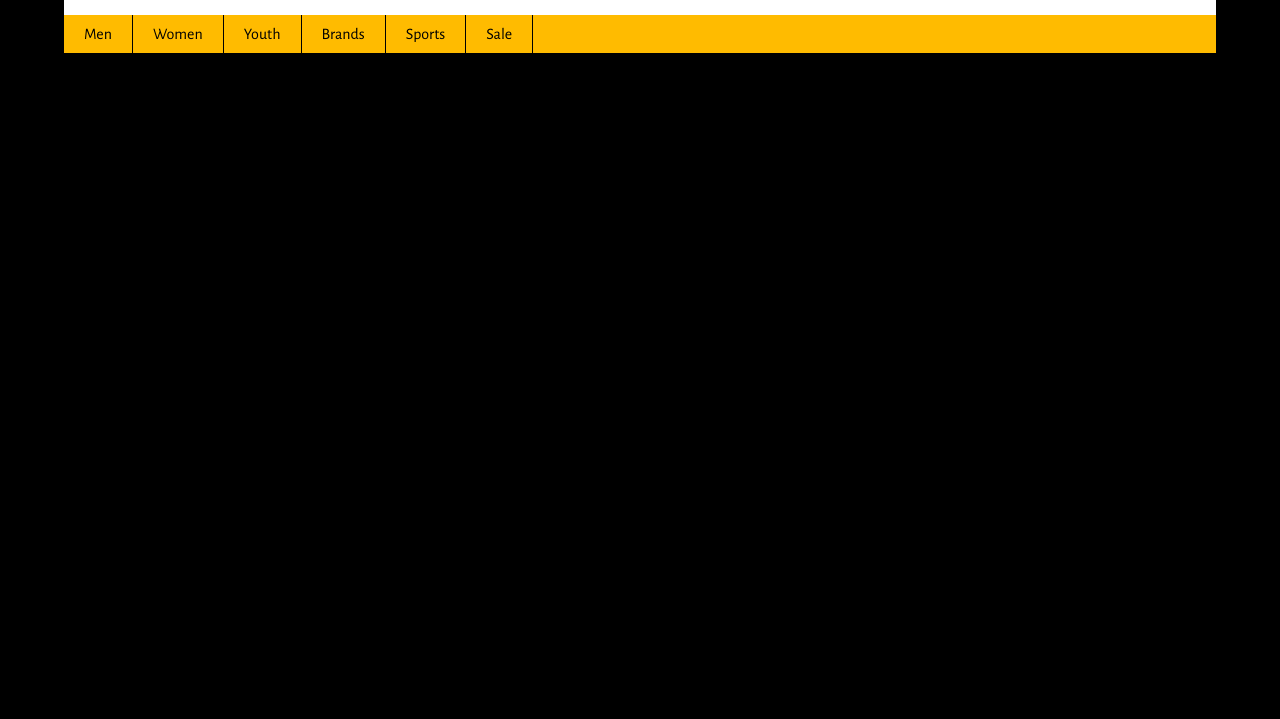
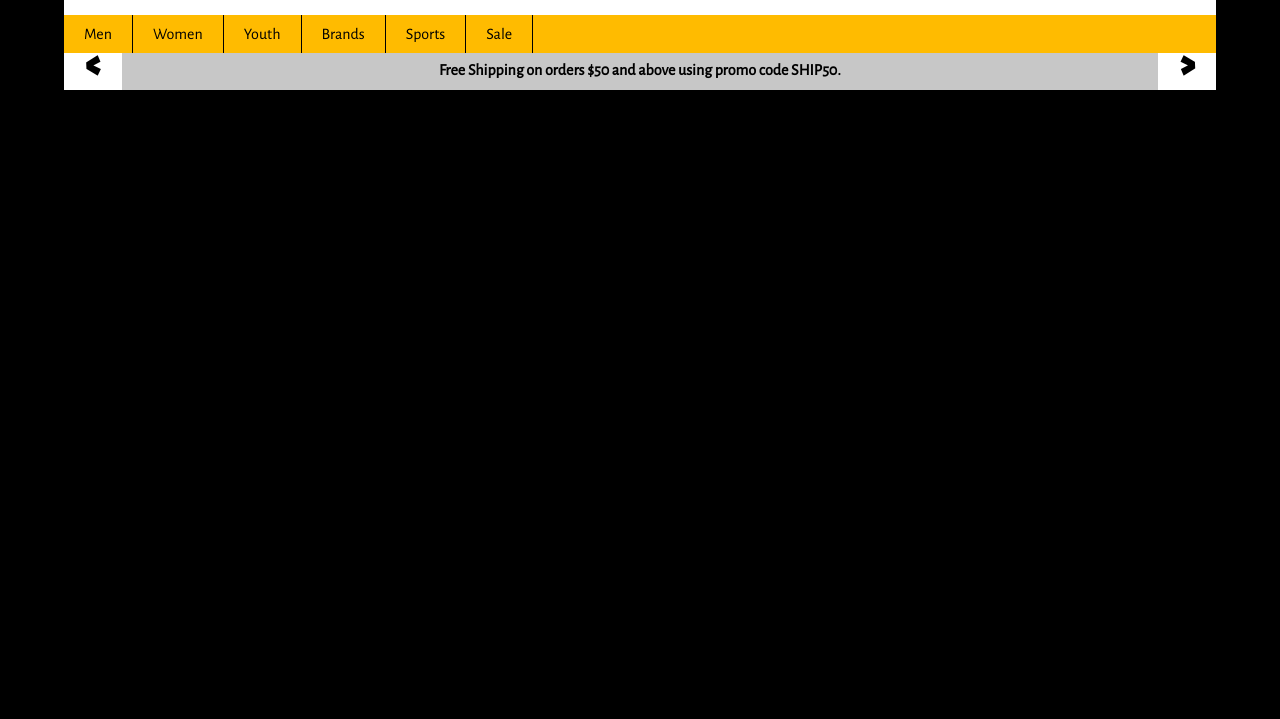
Before and after one commit to mlhaus/salmon-cookies, a website: page index.html in a window 1280 px wide. Shown: the part 81-800 px from the top of the page. Drawn offline with nearby package versions, Linux system fonts and the light colour scheme.

Commit message:
Added promotions

```diff
--- a/index.html
+++ b/index.html
@@ -29,8 +29,10 @@
                     <li>Sale</li>
                 </ul>
             </div>
-            <div id="promotions">
-
+            <div id="promotions" class="clearfix">
+                <span class="arrow">&lt;</span>
+                <span class="promo">Free Shipping on orders $50 and above using promo code SHIP50.</span>
+                <span class="arrow">&gt;</span>
             </div>
         </header>
     </div>
--- a/style.css
+++ b/style.css
@@ -13,7 +13,7 @@ body {
     margin: 0 auto;
 }
 
-h1, h2, h3, h4, h5, h6 {
+h1, h2, h3, h4, h5, h6, .arrow {
     font-family: 'Luckiest Guy', cursive;
 }
 
@@ -56,3 +56,29 @@ h1 {
     background-color: white;
     cursor: pointer;
 }
+
+#promotions {
+    background-color: rgb(199, 199, 199);
+}
+
+#promotions span {
+    float: left;
+    text-align: center;
+    padding: 0.5em;
+    font-weight: bold;
+}
+
+#promotions .arrow {
+    width: 5%;
+    background-color: white;
+    font-size: 2em;
+    padding: 0;
+}
+
+.promo {
+    width: 90%;
+}
+
+.promo {
+    width: 90%;
+}
```
